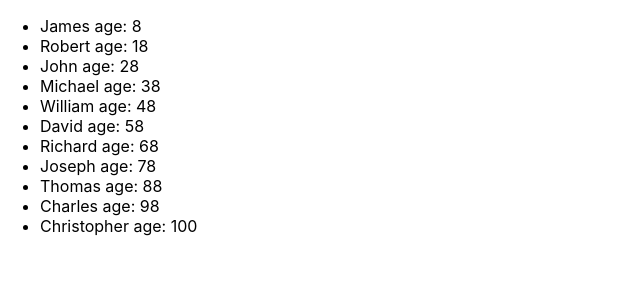
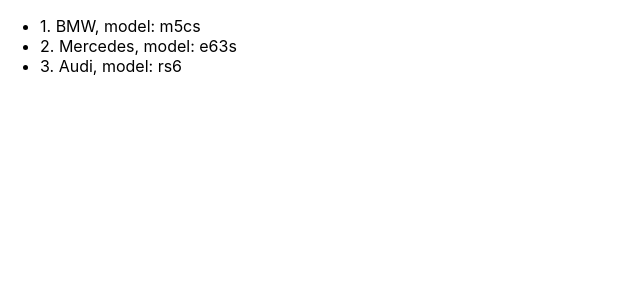
Before and after one commit to electrixky/microtasks, a React (Create React App) app: page / in a window 1280 px wide. Shown: the top 300 px of the page, without its empty margins (0-640 px from the left). Built offline with nearby package versions, Linux system fonts and the light colour scheme.

Commit message:
02 Map HW

```diff
--- a/src/App.tsx
+++ b/src/App.tsx
@@ -1,23 +1,32 @@
 import React, {useState} from 'react';
 import {NewComponent} from "./NewComponent";
+import {Cars} from "./Cars";
 
 function App() {
-    const [students, setStudents] = useState([
-            {id: 1, name: "James", age: 8},
-            {id: 2, name: "Robert", age: 18},
-            {id: 3, name: "John", age: 28},
-            {id: 4, name: "Michael", age: 38},
-            {id: 5, name: "William", age: 48},
-            {id: 6, name: "David", age: 58},
-            {id: 7, name: "Richard", age: 68},
-            {id: 8, name: "Joseph", age: 78},
-            {id: 9, name: "Thomas", age: 88},
-            {id: 10, name: "Charles", age: 98},
-            {id: 11, name: "Christopher", age: 100},
-        ]
-    )
+    // const [students, setStudents] = useState([
+    //         {id: 1, name: "James", age: 8},
+    //         {id: 2, name: "Robert", age: 18},
+    //         {id: 3, name: "John", age: 28},
+    //         {id: 4, name: "Michael", age: 38},
+    //         {id: 5, name: "William", age: 48},
+    //         {id: 6, name: "David", age: 58},
+    //         {id: 7, name: "Richard", age: 68},
+    //         {id: 8, name: "Joseph", age: 78},
+    //         {id: 9, name: "Thomas", age: 88},
+    //         {id: 10, name: "Charles", age: 98},
+    //         {id: 11, name: "Christopher", age: 100},
+    //     ]
+    // )
+
+    const topCars = [
+        {manufacturer:'BMW', model:'m5cs'},
+        {manufacturer:'Mercedes', model:'e63s'},
+        {manufacturer:'Audi', model:'rs6'}
+    ]
+
     return (
-        <NewComponent students={students}/>
+        //<NewComponent students={students}/>
+        <Cars cars={topCars}/>
     );
 }
 
--- /dev/null
+++ b/src/Cars.tsx
@@ -0,0 +1,24 @@
+type CarsPropsType = {
+    cars: Array<CarType>
+}
+
+type CarType = {
+    manufacturer: string
+    model: string
+}
+
+export const Cars = (props: CarsPropsType) => {
+    return (
+        <ul>
+            {
+                props.cars.map((car,index)=>{
+                    return <li key={index}>
+                        <span>{index+1}. </span>
+                        <span>{car.manufacturer}</span>
+                        <span>, model: {car.model}</span>
+                    </li>
+                })
+            }
+        </ul>
+    )
+}
```
